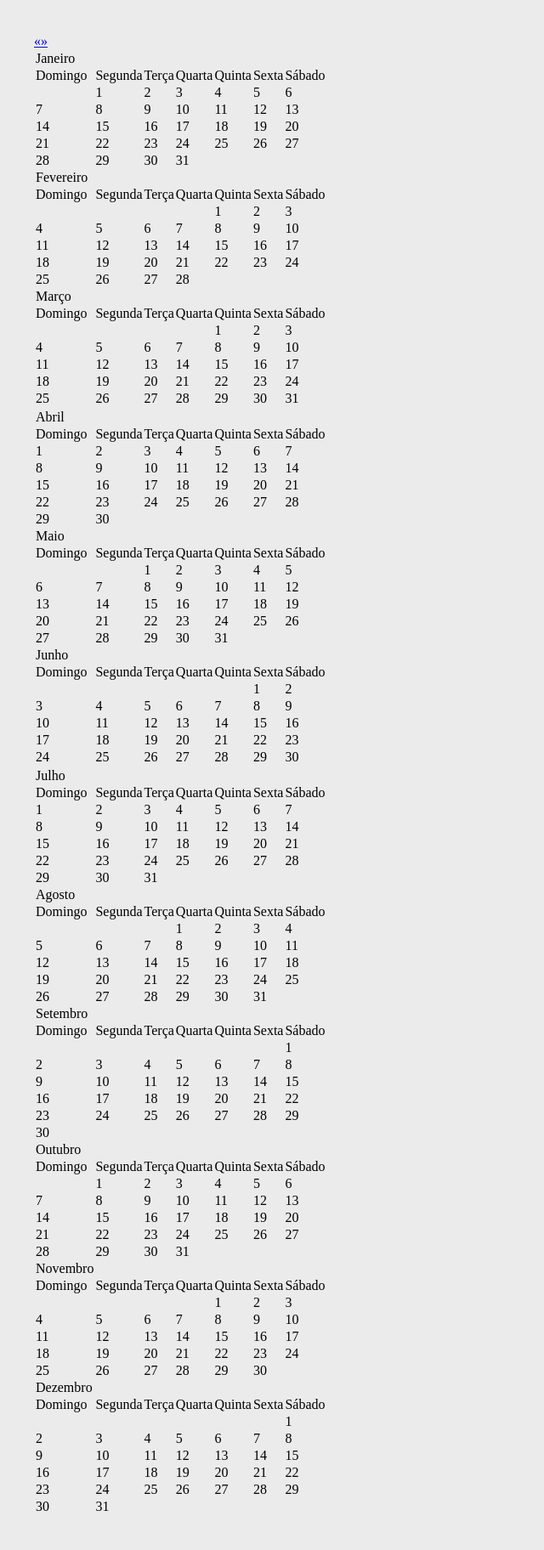
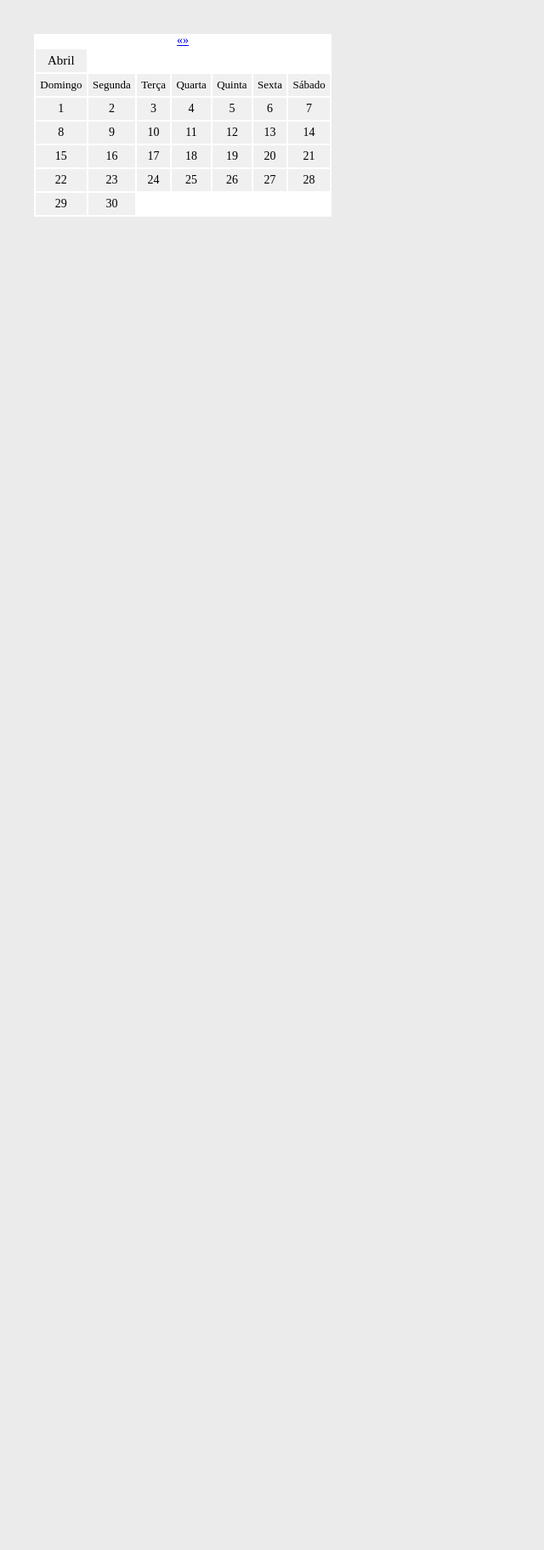
Before and after one commit to williamisfranciscodasilva/calendario, a PHP site: page / in a window 1280 px wide. Shown: the whole page at 85% size, without its empty margins (0-640 px from the left). After the commit the page ends 255 px from the top, so only its background shows below. Run offline with PHP 8.4, Linux system fonts and the light colour scheme.

Commit message:
alterando os arquivos calendario.php, index.php, style.css e functions.js para que mostre apenas o mês atual do calendario

```diff
--- a/calendario.php
+++ b/calendario.php
@@ -59,7 +59,8 @@
         echo '<table border="0" width="100%">';
         foreach($arrayMes as $num => $mes){
             echo '<tbody id="mes_'.$num.'" class="mes">';
-            echo '<tr><td colpan="7">'.$mes.'</td></tr><tr>';
+            echo '<tr class="mes_title"><td colpan="7">'.$mes.'</td></tr>';
+            echo '<tr class="dias_title">';
             foreach($diasSemana as $i => $day){
                 echo '<td>'.$day.'</td>';
             }
--- a/css/style.css
+++ b/css/style.css
@@ -4,5 +4,21 @@ body{
 }
 .calendario{
     margin: 40px;
-    width: 300px;
+    width: 350px;
+    background: white;
+    font-size: 14px;
+    text-align: center;
 }
+.calendario .mes{
+    display: none;
+}
+.calendario td{
+    padding: 5px;
+    background: #f0f0f0;
+}
+.calendario .mes_title{
+    font-size: 15px;
+}
+.calendario .dias_title{
+    font-size: 13px;
+}
--- a/index.php
+++ b/index.php
@@ -16,5 +16,6 @@
         </div>
 
     <script type="text/javascript" src="js/jquery.js"></script>
+    <script type="text/javascript" src="js/functions.js"></script>
     </body>
 </html>
--- a/js/functions.js
+++ b/js/functions.js
@@ -0,0 +1,5 @@
+$(function(){
+    var data = new Date();
+    var mesAtual = data.getMonth()+1;
+    $('#mes_'+mesAtual).show();
+});
```
